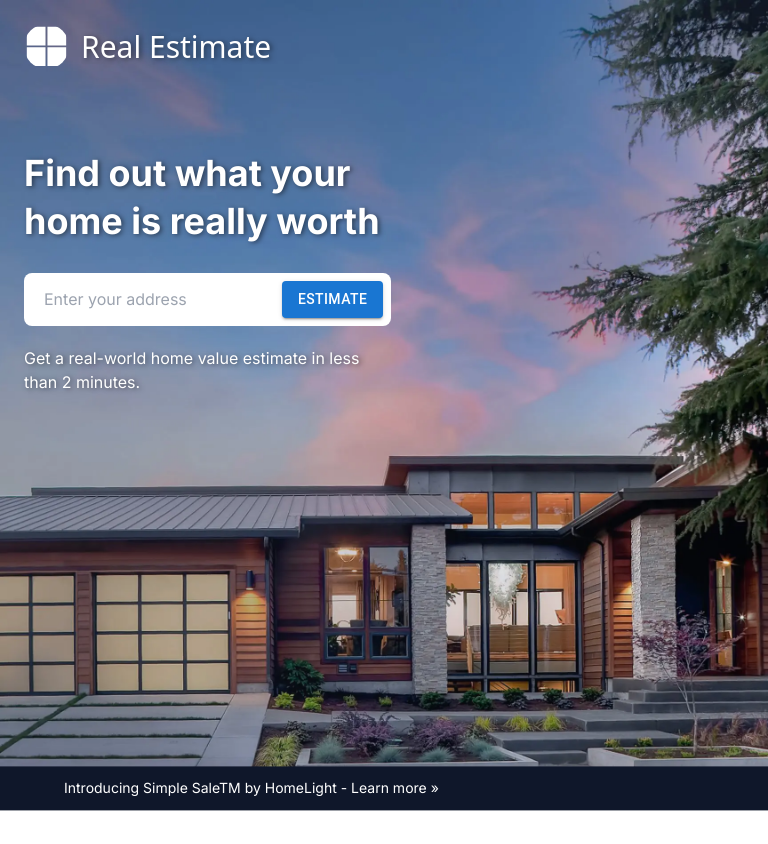
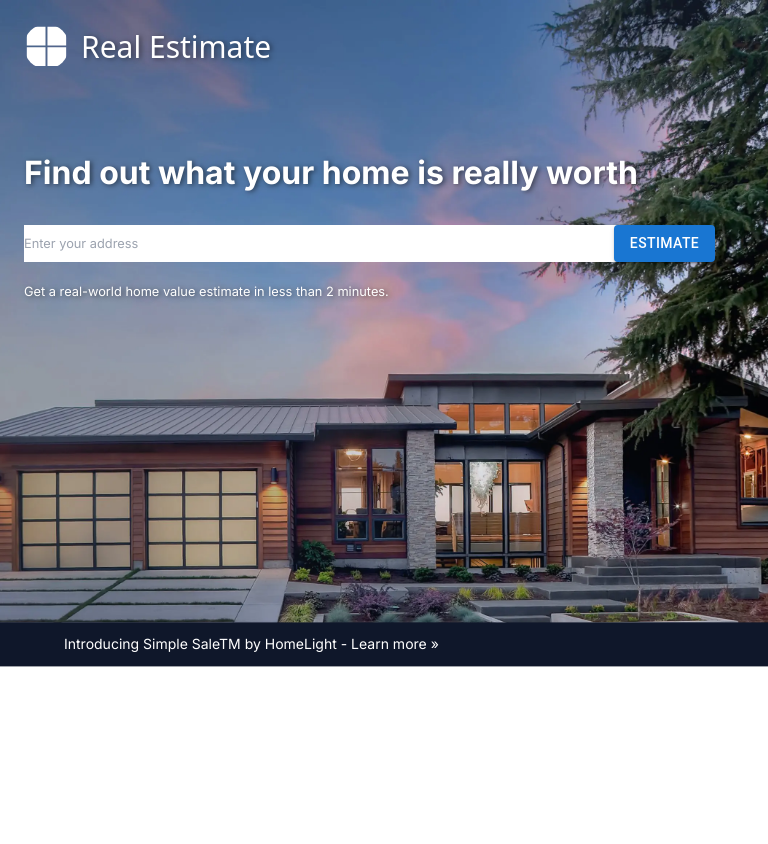
Before and after one commit to Harkanni/real-estate-management-app, a Next.js app: page / in a window 768 px wide. After the commit the page ends 800 px from the top, so only its background shows below. Built offline with nearby package versions, Linux system fonts and the light colour scheme.

Commit message:
header-responsive

```diff
--- a/app/globals.css
+++ b/app/globals.css
@@ -14,17 +14,16 @@
    box-sizing: border-box;
 }
 
+
+
 @media screen and (max-width: 768px) {
    header {
       padding: 1.5rem !important;
-   }
-   .navList {
-      display: none;
-   }
-   .hamburger {
-      display: block;
+      height: 41rem !important;
+      /* display: none; */
    }
 }
+
 
 /* @media (prefers-color-scheme: dark) {
   :root {
--- a/app/page.tsx
+++ b/app/page.tsx
@@ -10,20 +10,20 @@ export default function Home() {
    return (
       <main className="min-h-screen">
          <MainComponentWrapper>
-            <header className={`${styles.bgHero} min-h-[100vh] px-16 py-5`}>
+            <header className={`${styles.bgHero} h-[100vh] px-16 py-5`}>
                <nav className="flex justify-between items-center">
                   <div className={`flex gap-3 items-center text-white text-3xl font-sans`}>
                      <IoLogoMicrosoft size={45} color="white" className={`${styles.logo} rounded-[50rem] cursor-pointer`} />
                      <h1 className={`${styles.textShadow}`}>Real Estimate</h1>
                   </div>
-                  <div className="navList flex items-center">
+                  <div className={`${styles.navList} flex items-center`}>
                      <ul className="flex gap-16 text-white items-center mt-2">
                         <li className={`${styles.textShadow}`}>About us</li>
                         <li className={`${styles.textShadow}`}>For Agents</li>
                         <li className={`${styles.textShadow}`}>Get Estimates</li>
                      </ul>
                   </div>
-                  <div className={`hambugger hidden`}>
+                  <div className={`${styles.hamburger}`}>
                      <GiHamburgerMenu size={35} color="white" className={`cursor-pointer`}/>
                   </div>
                </nav>
@@ -32,7 +32,7 @@ export default function Home() {
                   <h1 className={`${styles.textShadow} text-white text-4xl leading-[3rem] font-bold`}>Find out what your home is really worth</h1>
                   <div className={`p-2 pl-5 flex justify-between gap-1 bg-white rounded-lg mt-7 mb-5`}>
                      <input className={`${styles.textInput} flex-1 placeholder:hidden`} type="text" placeholder="Enter your address" />
-                     <Button variant="contained" color="primary" className={`bg-black px-8 py-3`}>Estimate</Button>
+                     <Button variant="contained" color="primary" className={`${`button`} bg-black px-8 py-3`}>Estimate</Button>
                   </div>
                   <p className={`${styles.textShadow} text-white`}>Get a real-world home value estimate in less than 2 minutes.</p>
                </div>
--- a/assets/style.module.css
+++ b/assets/style.module.css
@@ -22,3 +22,38 @@
    transform: translateY(-2.1rem);
    /* display: none; */
 }
+
+@media screen and (max-width: 768px) {
+   .banner {
+      width: 90vw !important;
+   }
+   .banner p {
+      font-size: .8rem;
+   }
+   .banner h1 {
+      font-size: 2rem;
+      line-height: 3rem;
+   }
+   .banner div {
+      padding: 0;
+   }
+   .banner input {
+      font-size: .8rem;
+      color: rgb(84, 79, 79);
+   }
+   .banner input::placeholder {
+      font-size: .8rem;
+   }
+   .banner .button {
+      padding: 0;
+   }
+   .navList {
+      display: none;
+   }
+}
+
+@media screen and (min-width: 760px) {
+   .hamburger {
+      display: none !important;
+   }
+}
```
